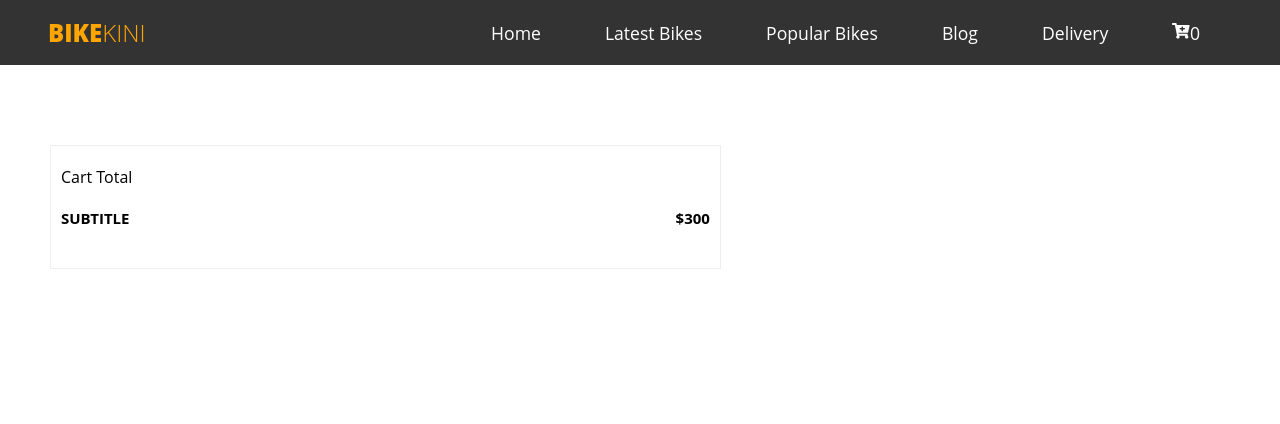
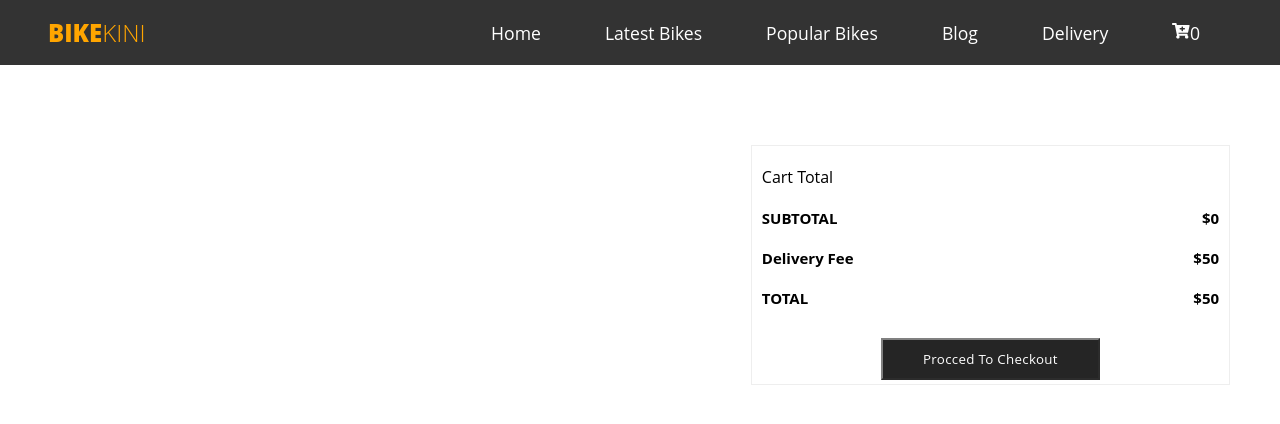
Before and after one commit to Dibakor20/BIKEKINI, a React (Create React App) app: page /cart in a window 1280 px wide. Shown: the top 424 px of the page. Built offline with nearby package versions, Linux system fonts and the light colour scheme.

Commit message:
cart item update

```diff
--- a/src/pages/cart/Cart.styled.ts
+++ b/src/pages/cart/Cart.styled.ts
@@ -2,11 +2,12 @@ import styled from "styled-components";
 
 export const CartSection = styled.div`
     margin-top: 80px;
-`
-export const CartItem = styled.div`
     display: grid;
     grid-template-columns: 7fr 5fr;
     grid-gap: 30px;
+`
+export const CartItem = styled.div`
+
 `
 export const CartProduct = styled.div`
     width: 100%;
@@ -33,24 +34,44 @@ export const CartTitle = styled.h3`
     align-items: center;
     padding: 0px        20px;
 `
+export const CartQuantity = styled.p`
+`
 export const CartPrice = styled.h5`
     font-size: 15px;
     display: flex;
     align-items: center;
 `
 export const CartTotalItem = styled.div`
+
 `
 
 export const CartTotal = styled.div`
     padding: 20px 10px;
     border: 1px solid #eee;
+    height: 240px;
 `
 export const SubTotal = styled.div`
-    padding: 10px 0px;
+    padding-top: 20px;
     display: flex;
     justify-content: space-between;
 `
 export const SubTitle = styled.h3`
-    padding: 10px 0px;
+    padding: 0px 0px;
     font-size: 15px;
 `
+export const DeliveryFee = styled.h5`
+
+`
+export const CheckoutButton = styled.button`
+margin-top: 30px !important;
+    padding: 10px 40px;
+    font-weight: 400;
+    color: #fff;
+    text-transform: capitalize;
+    letter-spacing: .3px;
+    cursor: pointer;
+    background-color:#252525;
+    border-color: gray;
+    display: block;
+    margin: 0 auto;
+`
--- a/src/pages/cart/Cart.tsx
+++ b/src/pages/cart/Cart.tsx
@@ -11,26 +11,29 @@ import {
   CartItem,
   CartPrice,
   CartProduct,
+  CartQuantity,
   CartSection,
   CartTitle,
   CartTotal,
   CartTotalItem,
+  CheckoutButton,
+  DeliveryFee,
   SubTitle,
   SubTotal,
 } from "./Cart.styled";
 
 const Cart = () => {
-    const cart: IProduct[] = useSelector((state: AppState) => state.cart);
-
-    // const subTotal = cart.reduce((_prev, _curr) => {
-
-    // },0)
+  const cart: IProduct[] = useSelector((state: AppState) => state.cart);
+    const subTotal = cart?.reduce((acc, crr) => acc + crr.price, 0);
+    const deliveryFee = 50
+    const total = subTotal + deliveryFee
 
   return (
     <>
       <Navbar />
       <Container>
         <CartSection>
+          {/* cart item */}
           <CartItem>
             {cart.map((item) => (
               <>
@@ -43,15 +46,24 @@ const Cart = () => {
                 </CartProduct>
               </>
             ))}
-
-            <CartTotal>
-                          <CartTotalItem>Cart Total</CartTotalItem>
-                          <SubTotal>
-                              <SubTitle>SUBTITLE</SubTitle>
-                              <CartPrice>$300</CartPrice>
-                          </SubTotal>
-            </CartTotal>
           </CartItem>
+          {/* cart total */}
+          <CartTotal>
+            <CartTotalItem>Cart Total</CartTotalItem>
+            <SubTotal>
+              <SubTitle>SUBTOTAL</SubTitle>
+              <CartPrice>${subTotal}</CartPrice>
+                      </SubTotal>
+                      <SubTotal>
+              <SubTitle>Delivery Fee</SubTitle>
+              <CartPrice>${deliveryFee}</CartPrice>
+                      </SubTotal>
+                      <SubTotal>
+              <SubTitle>TOTAL</SubTitle>
+              <CartPrice>${total}</CartPrice>
+            </SubTotal>
+             <CheckoutButton>Procced To Checkout</CheckoutButton>
+          </CartTotal>
         </CartSection>
       </Container>
     </>
--- a/src/services/Type.d.ts
+++ b/src/services/Type.d.ts
@@ -1,4 +1,5 @@
 export interface IProduct{
+    length: ReactNode;
     slice(arg0: number, arg1: number);
     id: number;
     title: string;
```
